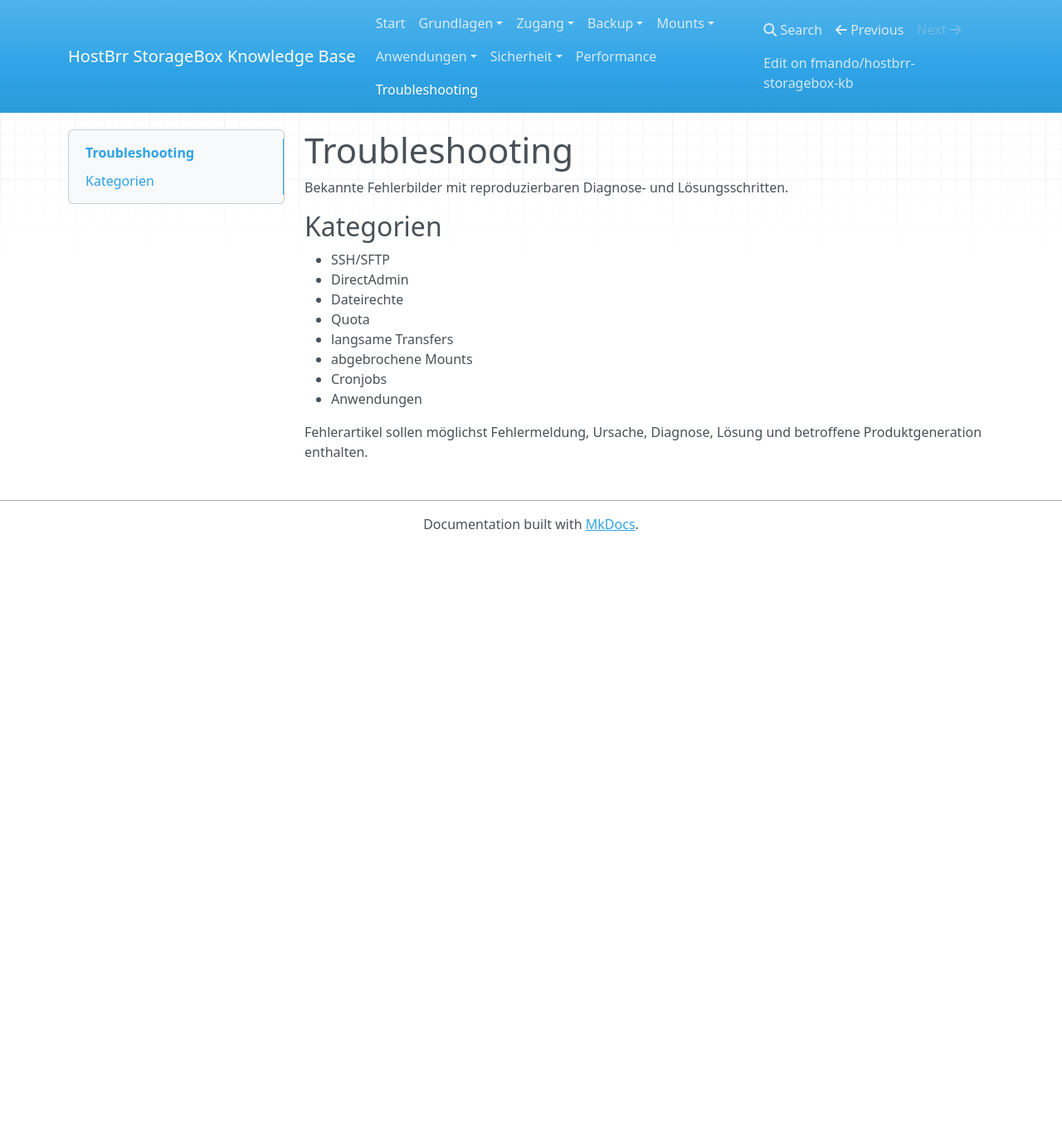
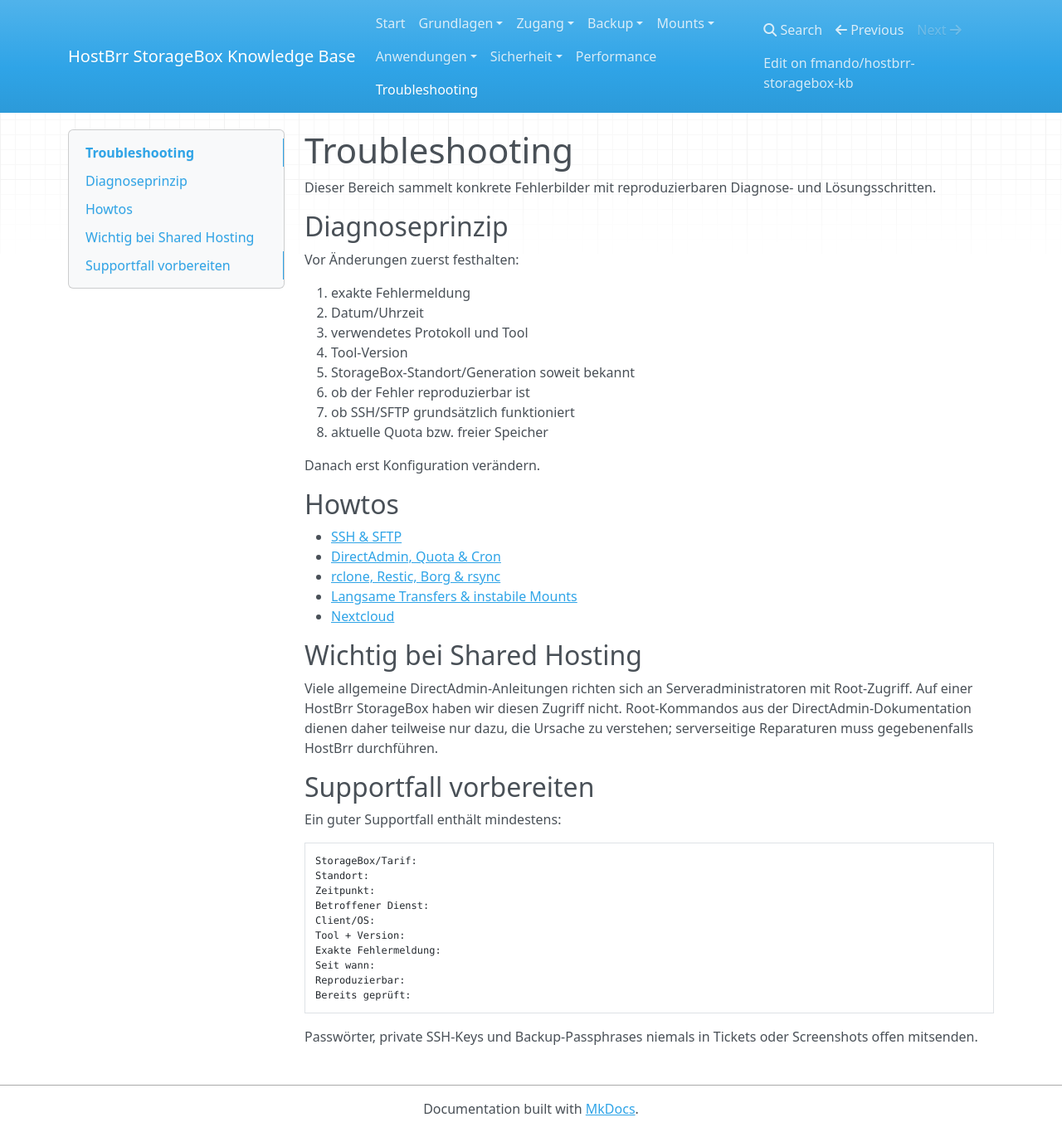
Before and after one commit to fmando/hostbrr-storagebox-kb, an MkDocs documentation site: the page built from docs/08-troubleshooting/index.md, in a window 1280 px wide and 1365 px high. Shown: the whole window at 83% size. Built offline with MkDocs 1.6.1, drawn with Linux system fonts in a browser that asks for light colours; nearby versions of some CDN libraries.

Commit message:
Expand troubleshooting overview

````diff
--- a/docs/08-troubleshooting/index.md
+++ b/docs/08-troubleshooting/index.md
@@ -6,17 +6,50 @@
 ---
 # Troubleshooting
 
-Bekannte Fehlerbilder mit reproduzierbaren Diagnose- und Lösungsschritten.
+Dieser Bereich sammelt konkrete Fehlerbilder mit reproduzierbaren Diagnose- und Lösungsschritten.
 
-## Kategorien
+## Diagnoseprinzip
 
-- SSH/SFTP
-- DirectAdmin
-- Dateirechte
-- Quota
-- langsame Transfers
-- abgebrochene Mounts
-- Cronjobs
-- Anwendungen
+Vor Änderungen zuerst festhalten:
 
-Fehlerartikel sollen möglichst Fehlermeldung, Ursache, Diagnose, Lösung und betroffene Produktgeneration enthalten.
+1. exakte Fehlermeldung
+2. Datum/Uhrzeit
+3. verwendetes Protokoll und Tool
+4. Tool-Version
+5. StorageBox-Standort/Generation soweit bekannt
+6. ob der Fehler reproduzierbar ist
+7. ob SSH/SFTP grundsätzlich funktioniert
+8. aktuelle Quota bzw. freier Speicher
+
+Danach erst Konfiguration verändern.
+
+## Howtos
+
+- [SSH & SFTP](ssh-sftp.md)
+- [DirectAdmin, Quota & Cron](directadmin-quota-cron.md)
+- [rclone, Restic, Borg & rsync](backup-tools.md)
+- [Langsame Transfers & instabile Mounts](performance-mounts.md)
+- [Nextcloud](nextcloud.md)
+
+## Wichtig bei Shared Hosting
+
+Viele allgemeine DirectAdmin-Anleitungen richten sich an Serveradministratoren mit Root-Zugriff. Auf einer HostBrr StorageBox haben wir diesen Zugriff nicht. Root-Kommandos aus der DirectAdmin-Dokumentation dienen daher teilweise nur dazu, die Ursache zu verstehen; serverseitige Reparaturen muss gegebenenfalls HostBrr durchführen.
+
+## Supportfall vorbereiten
+
+Ein guter Supportfall enthält mindestens:
+
+```text
+StorageBox/Tarif:
+Standort:
+Zeitpunkt:
+Betroffener Dienst:
+Client/OS:
+Tool + Version:
+Exakte Fehlermeldung:
+Seit wann:
+Reproduzierbar:
+Bereits geprüft:
+```
+
+Passwörter, private SSH-Keys und Backup-Passphrases niemals in Tickets oder Screenshots offen mitsenden.
````
